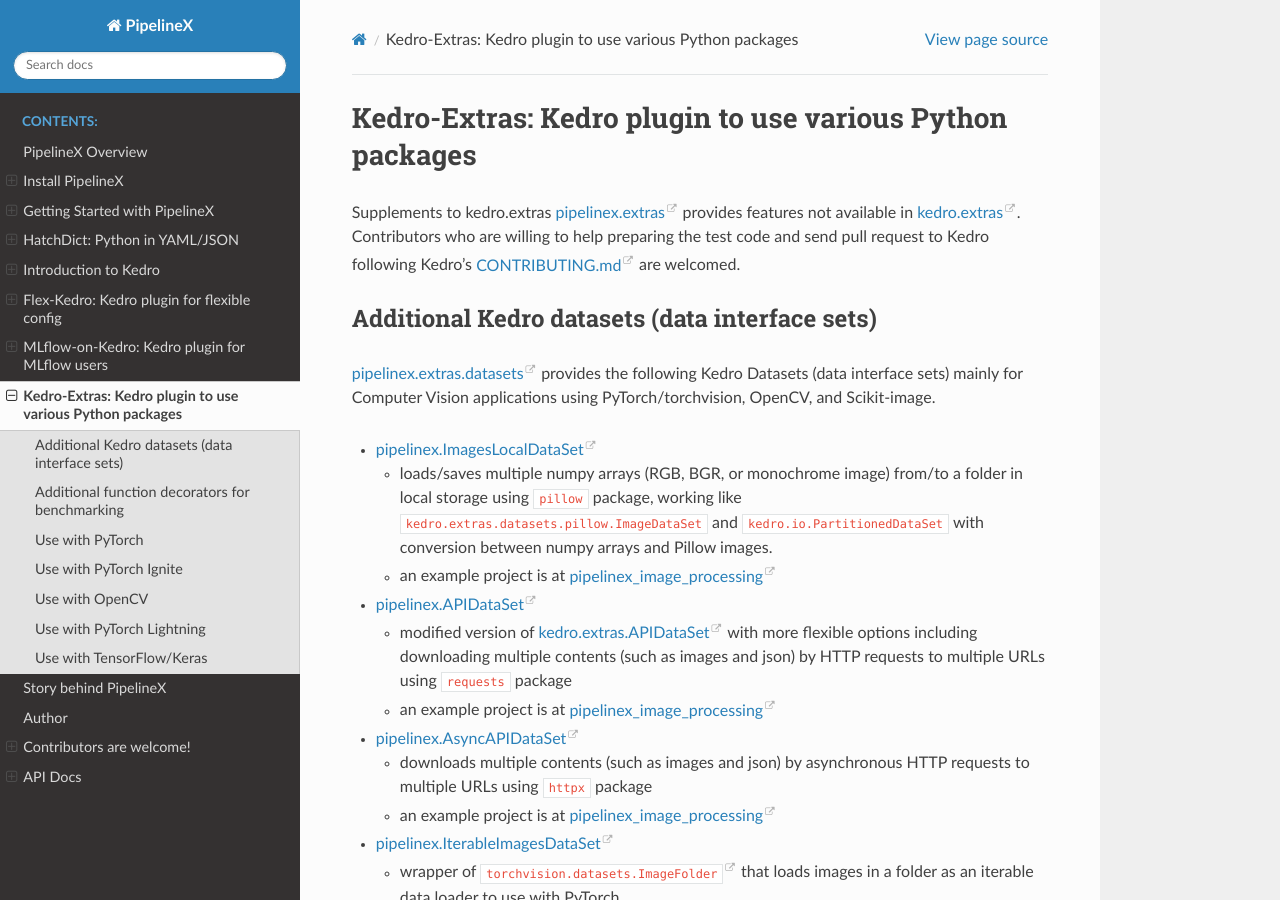
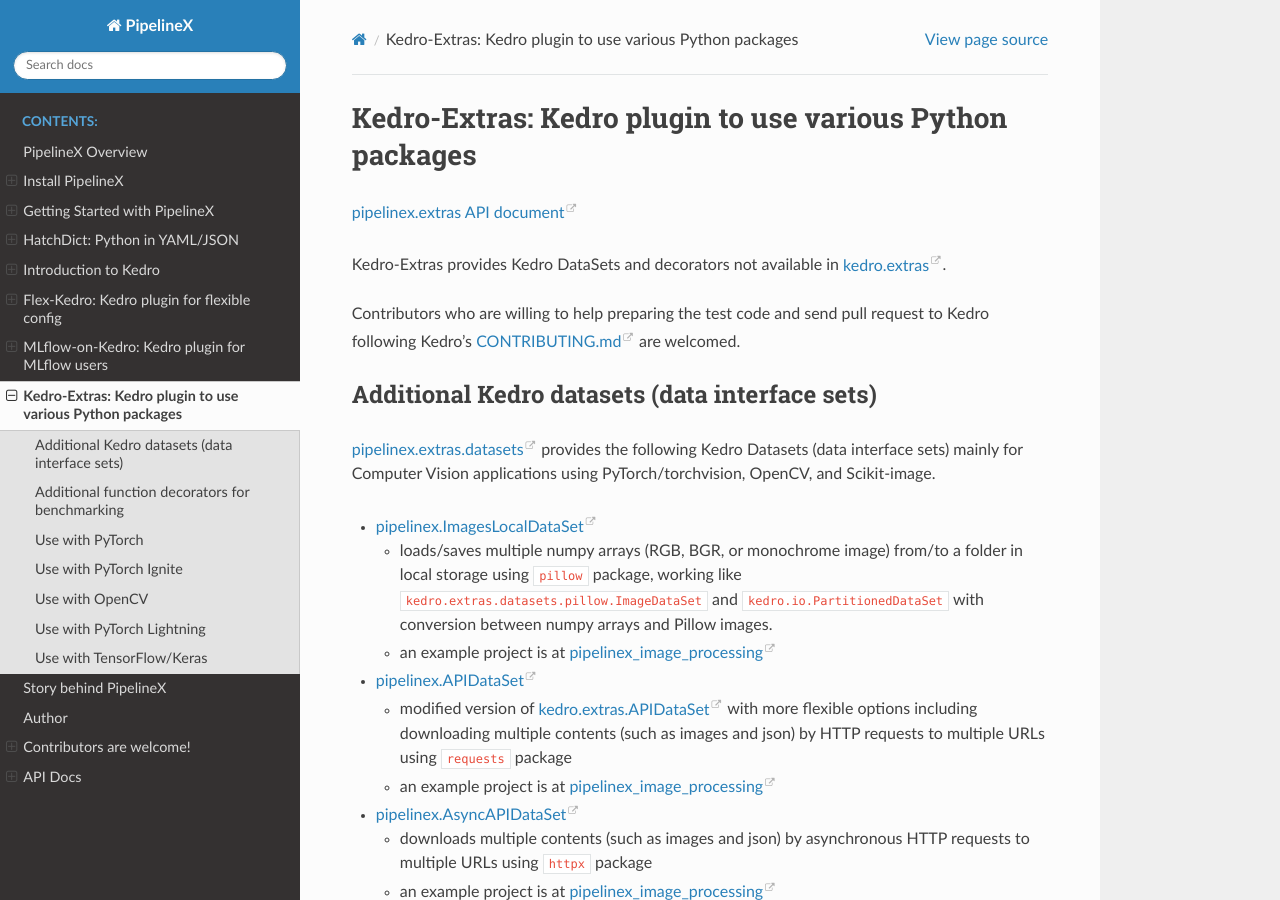
Before and after one commit to Minyus/pipelinex, a Sphinx documentation site: the page built from docs/section08.md, in a window 1280 px wide and 900 px high. Built offline with Sphinx 7.4.7 and the Read the Docs theme 2.0.0, drawn with Linux system fonts in a browser that asks for light colours; the version number could not be read and is left out.

Commit message:
[Docs] Update

```diff
--- a/docs/section08.md
+++ b/docs/section08.md
@@ -1,7 +1,9 @@
 ## Kedro-Extras: Kedro plugin to use various Python packages
 
-Supplements to kedro.extras
-[pipelinex.extras](https://github.com/Minyus/pipelinex/tree/master/src/pipelinex/extras) provides features not available in [kedro.extras](https://github.com/quantumblacklabs/kedro/tree/master/kedro/extras).
+[pipelinex.extras API document](https://pipelinex.readthedocs.io/en/latest/pipelinex.extras.html)
+
+Kedro-Extras provides Kedro DataSets and decorators not available in [kedro.extras](https://github.com/quantumblacklabs/kedro/tree/master/kedro/extras).
+
 Contributors who are willing to help preparing the test code and send pull request to Kedro following Kedro's [CONTRIBUTING.md](https://github.com/quantumblacklabs/kedro/blob/master/CONTRIBUTING.md#contribute-a-new-feature) are welcomed.
 
 ### Additional Kedro datasets (data interface sets)
```
Also changed, not shown: README.md (+10 -2 lines), docs/section04.md (+2 -0 lines), docs/section06.md (+2 -0 lines), docs/section07.md (+2 -0 lines).
